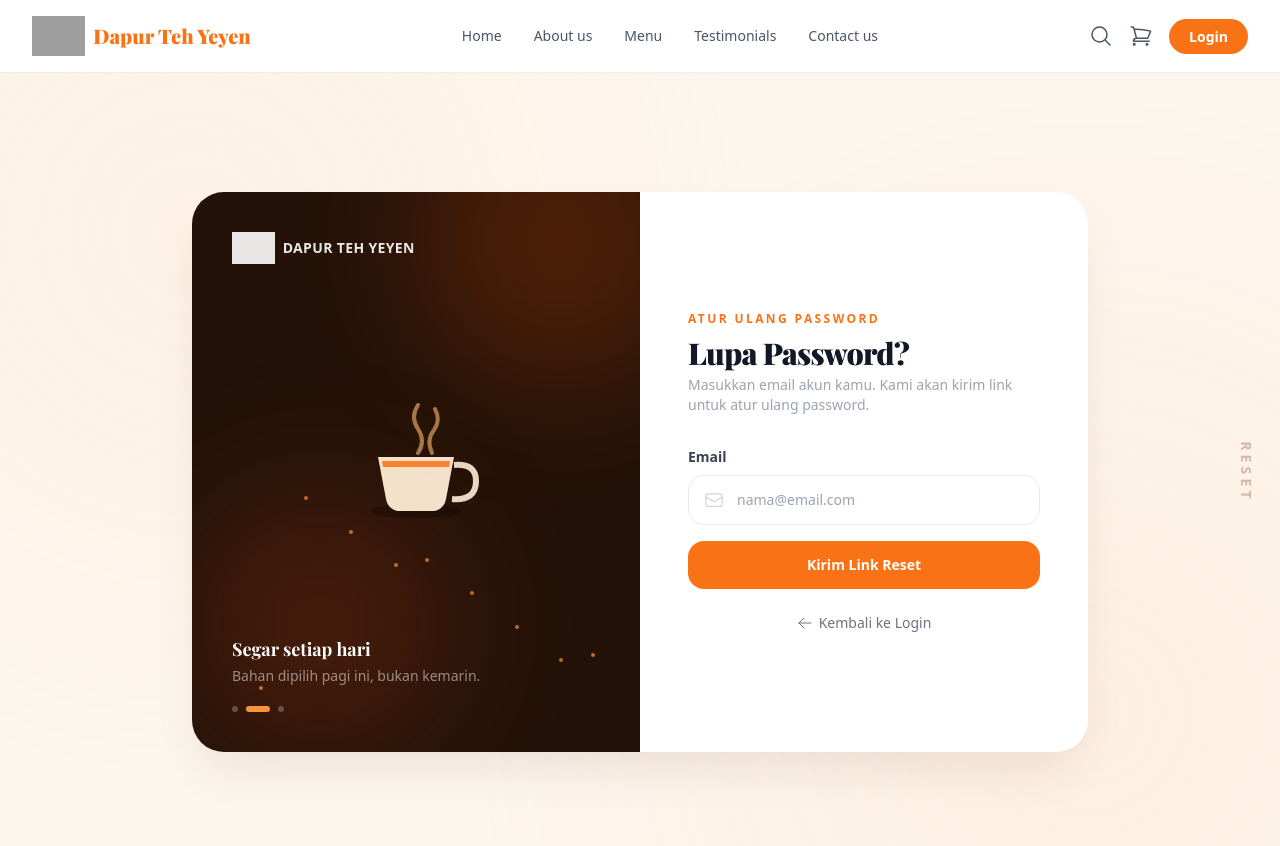
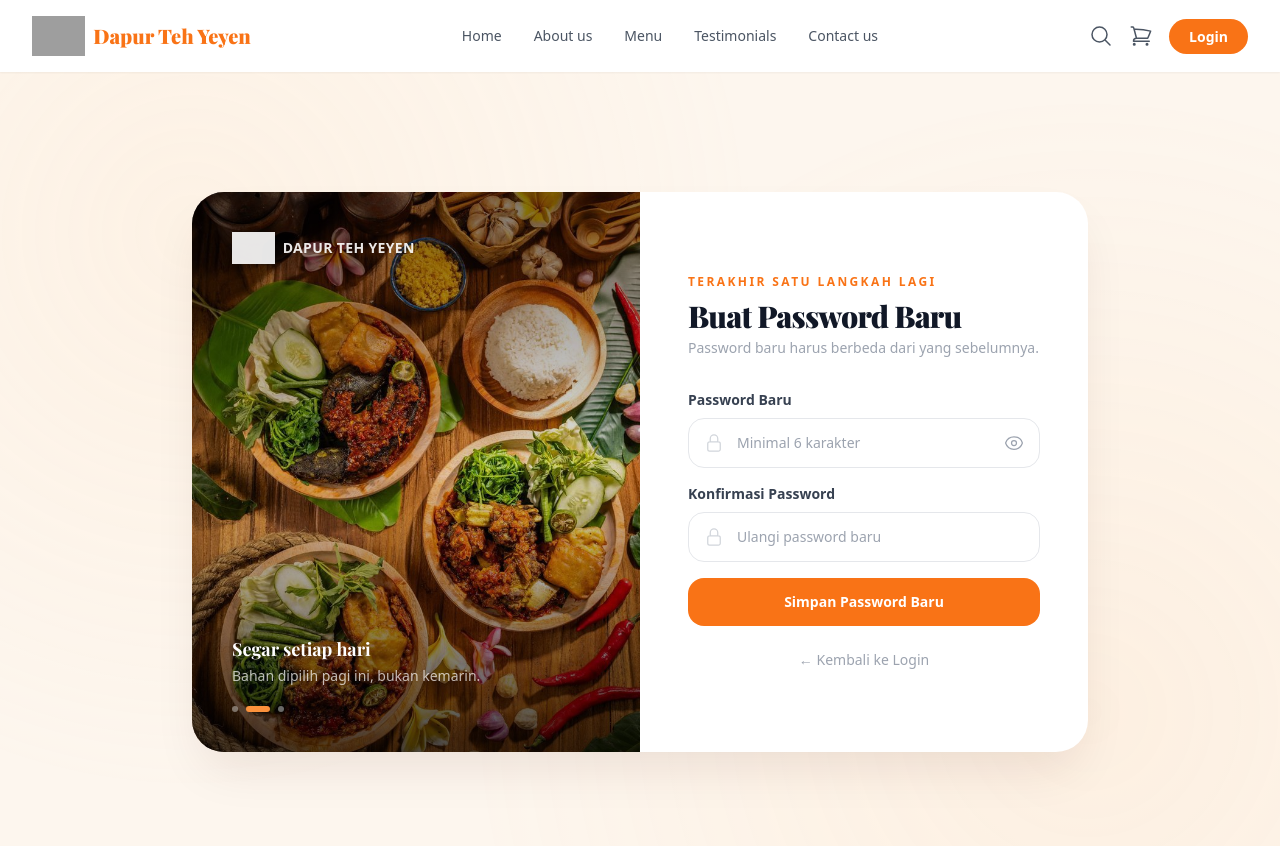
Before and after one commit to Fadia0504/web-dapurtehyeyen, a React (Vite) app: page /reset-password in a window 1280 px wide. Shown: the top 846 px of the page. Built offline with nearby package versions, Linux system fonts and the light colour scheme; grey boxes are pictures that could not be loaded.

Commit message:
new feature

```diff
--- a/src/pages/ForgotPassword.jsx
+++ b/src/pages/ForgotPassword.jsx
@@ -52,7 +52,7 @@ export default function ForgotPassword() {
   }
 
   return (
-    <AuthShell imageSide="left" edgeLabel="RESET">
+    <AuthShell imageSide="left">
       <Link to="/" className="inline-flex items-center gap-2 mb-8 self-start md:hidden">
         <img
           src="https://tgsrztwdaxkjyrerodnh.supabase.co/storage/v1/object/public/food-images/rawr.png"
--- a/src/pages/Login.jsx
+++ b/src/pages/Login.jsx
@@ -90,7 +90,7 @@ export default function Login() {
   }
 
   return (
-    <AuthShell imageSide="left" edgeLabel="MASUK">
+    <AuthShell imageSide="left">
       <Link to="/" className="inline-flex items-center gap-2 mb-8 self-start md:hidden">
         <img
           src="https://tgsrztwdaxkjyrerodnh.supabase.co/storage/v1/object/public/food-images/rawr.png"
--- a/src/pages/Register.jsx
+++ b/src/pages/Register.jsx
@@ -37,7 +37,7 @@ export default function Register() {
   }
 
   return (
-    <AuthShell imageSide="right" edgeLabel="DAFTAR">
+    <AuthShell imageSide="right">
       <div className="flex justify-between items-center mb-6 md:hidden">
         <Link to="/" className="flex items-center gap-2">
           <img src="https://tgsrztwdaxkjyrerodnh.supabase.co/storage/v1/object/public/food-images/rawr.png"
--- a/src/pages/ResetPassword.jsx
+++ b/src/pages/ResetPassword.jsx
@@ -1,109 +1,87 @@
 import { useState } from 'react'
-import { Link } from 'react-router-dom'
+import { useNavigate, Link } from 'react-router-dom'
 import { supabase } from '../lib/supabase'
 import Swal from 'sweetalert2'
-import { EnvelopeIcon, ArrowLeftIcon, CheckCircleIcon } from '@heroicons/react/24/outline'
+import { LockClosedIcon, EyeIcon, EyeSlashIcon } from '@heroicons/react/24/outline'
 import AuthShell from './auth/AuthShell'
 
-export default function ForgotPassword() {
-  const [email, setEmail] = useState('')
+// Dibuka lewat link di email "Lupa Password". Supabase otomatis membaca token
+// dari URL dan membuat sesi sementara, jadi di sini kita cukup panggil updateUser.
+export default function ResetPassword() {
+  const navigate = useNavigate()
+  const [password, setPassword] = useState('')
+  const [confirm, setConfirm] = useState('')
+  const [showPass, setShowPass] = useState(false)
   const [loading, setLoading] = useState(false)
-  const [sent, setSent] = useState(false)
+  const [error, setError] = useState('')
 
   const handleSubmit = async (e) => {
     e.preventDefault()
-    if (!email) {
-      Swal.fire({
-        icon: 'warning',
-        title: 'Email Kosong',
-        text: 'Masukkan email akun kamu terlebih dahulu.',
-        confirmButtonColor: '#f97316',
-      })
+    setError('')
+    if (!password || !confirm) { setError('Semua field wajib diisi!'); return }
+    if (password.length < 6) { setError('Password minimal 6 karakter!'); return }
+    if (password !== confirm) { setError('Password tidak cocok!'); return }
+
+    setLoading(true)
+    const { error: updateError } = await supabase.auth.updateUser({ password })
+    setLoading(false)
+
+    if (updateError) {
+      setError(updateError.message || 'Link reset sudah tidak valid, coba minta link baru.')
       return
     }
 
-    setLoading(true)
-    try {
-      const { error } = await supabase.auth.resetPasswordForEmail(email, {
-        redirectTo: `${window.location.origin}/reset-password`,
-      })
-      if (error) {
-        Swal.fire({
-          icon: 'error',
-          title: 'Gagal Mengirim Email',
-          text: error.message || 'Terjadi kesalahan. Silakan coba lagi.',
+    await Swal.fire({
+      icon: 'success',
+      title: 'Password Berhasil Diubah',
+      text: 'Silakan login dengan password barumu.',
       confirmButtonColor: '#f97316',
+      timer: 2200,
+      timerProgressBar: true,
+      showConfirmButton: false,
       customClass: { popup: 'rounded-2xl' },
     })
-        return
-      }
-      setSent(true)
-    } catch (err) {
-      Swal.fire({
-        icon: 'error',
-        title: 'Terjadi Kesalahan',
-        text: err.message || 'Silakan coba beberapa saat lagi.',
-        confirmButtonColor: '#f97316',
-        customClass: { popup: 'rounded-2xl' },
-      })
-    } finally {
-      setLoading(false)
-    }
+    navigate('/login')
   }
 
   return (
-    <AuthShell imageSide="left" edgeLabel="RESET">
-      <Link to="/" className="inline-flex items-center gap-2 mb-8 self-start md:hidden">
-        <img
-          src="https://tgsrztwdaxkjyrerodnh.supabase.co/storage/v1/object/public/food-images/rawr.png"
-          alt="Logo" className="h-8 w-auto"
-        />
-        <span className="font-black text-orange-500 text-lg">Dapur Teh Yeyen</span>
-      </Link>
+    <AuthShell imageSide="left">
+      <p className="text-xs font-bold tracking-[0.2em] text-orange-500 mb-2">TERAKHIR SATU LANGKAH LAGI</p>
+      <h1 className="text-2xl md:text-3xl font-black text-gray-900 tracking-tight" style={{ fontFamily: 'Playfair Display, serif' }}>
+        Buat Password Baru
+      </h1>
+      <p className="text-gray-400 text-sm mt-1 mb-8">Password baru harus berbeda dari yang sebelumnya.</p>
 
-      {sent ? (
-        <div className="py-4">
-          <div className="w-14 h-14 bg-green-50 rounded-2xl flex items-center justify-center mb-6">
-            <CheckCircleIcon className="w-8 h-8 text-green-500" />
-          </div>
-          <h1 className="text-2xl font-black text-gray-900 tracking-tight mb-2" style={{ fontFamily: 'Playfair Display, serif' }}>
-            Cek Email Kamu
-          </h1>
-          <p className="text-gray-500 text-sm mb-1">
-            Link untuk atur ulang password sudah dikirim ke:
-          </p>
-          <p className="text-gray-800 font-semibold text-sm mb-6">{email}</p>
-          <p className="text-gray-400 text-xs mb-8">
-            Tidak menerima email? Cek folder spam, atau kirim ulang di bawah ini.
-          </p>
-          <button onClick={() => setSent(false)}
-            className="w-full border border-gray-200 text-gray-600 py-3.5 rounded-2xl font-semibold text-sm hover:bg-gray-50 transition">
-            Kirim Ulang
-          </button>
-          <Link to="/login" className="flex items-center justify-center gap-1.5 mt-6 text-sm text-orange-500 font-semibold hover:underline">
-            <ArrowLeftIcon className="w-4 h-4" /> Kembali ke Login
-          </Link>
-        </div>
-      ) : (
-        <>
-          <p className="text-xs font-bold tracking-[0.2em] text-orange-500 mb-2">ATUR ULANG PASSWORD</p>
-          <h1 className="text-2xl md:text-3xl font-black text-gray-900 tracking-tight" style={{ fontFamily: 'Playfair Display, serif' }}>
-            Lupa Password?
-          </h1>
-          <p className="text-gray-400 text-sm mt-1 mb-8">
-            Masukkan email akun kamu. Kami akan kirim link untuk atur ulang password.
-          </p>
+      {error && <p className="bg-red-50 text-red-500 text-sm px-4 py-3 rounded-xl mb-4">{error}</p>}
 
       <form onSubmit={handleSubmit} className="space-y-4">
         <div>
-              <label className="text-sm font-semibold text-gray-700 block mb-2">Email</label>
+          <label className="text-sm font-semibold text-gray-700 block mb-2">Password Baru</label>
           <div className="relative">
-                <EnvelopeIcon className="w-5 h-5 text-gray-300 absolute left-4 top-1/2 -translate-y-1/2" />
+            <LockClosedIcon className="w-5 h-5 text-gray-300 absolute left-4 top-1/2 -translate-y-1/2" />
             <input
-                  type="email"
-                  value={email}
-                  onChange={e => setEmail(e.target.value)}
-                  placeholder="nama@email.com"
+              type={showPass ? 'text' : 'password'}
+              value={password}
+              onChange={e => setPassword(e.target.value)}
+              placeholder="Minimal 6 karakter"
+              className="w-full border border-gray-200 rounded-2xl pl-12 pr-12 py-3.5 text-sm outline-none focus:border-orange-400 transition"
+            />
+            <button type="button" onClick={() => setShowPass(!showPass)}
+              className="absolute right-4 top-1/2 -translate-y-1/2 text-gray-400 hover:text-gray-600 transition">
+              {showPass ? <EyeSlashIcon className="w-5 h-5" /> : <EyeIcon className="w-5 h-5" />}
+            </button>
+          </div>
+        </div>
+
+        <div>
+          <label className="text-sm font-semibold text-gray-700 block mb-2">Konfirmasi Password</label>
+          <div className="relative">
+            <LockClosedIcon className="w-5 h-5 text-gray-300 absolute left-4 top-1/2 -translate-y-1/2" />
+            <input
+              type={showPass ? 'text' : 'password'}
+              value={confirm}
+              onChange={e => setConfirm(e.target.value)}
+              placeholder="Ulangi password baru"
               className="w-full border border-gray-200 rounded-2xl pl-12 pr-4 py-3.5 text-sm outline-none focus:border-orange-400 transition"
             />
           </div>
@@ -112,17 +90,15 @@ export default function ForgotPassword() {
         <button type="submit" disabled={loading}
           className="w-full bg-orange-500 text-white py-3.5 rounded-2xl font-bold text-sm hover:bg-orange-600 transition disabled:opacity-50 flex items-center justify-center gap-2 mt-2">
           {loading
-                ? <><div className="w-4 h-4 border-2 border-white border-t-transparent rounded-full animate-spin" /> Mengirim...</>
-                : 'Kirim Link Reset'
+            ? <><div className="w-4 h-4 border-2 border-white border-t-transparent rounded-full animate-spin" /> Menyimpan...</>
+            : 'Simpan Password Baru'
           }
         </button>
       </form>
 
-          <Link to="/login" className="flex items-center justify-center gap-1.5 mt-6 text-sm text-gray-500 hover:text-orange-500 transition">
-            <ArrowLeftIcon className="w-4 h-4" /> Kembali ke Login
-          </Link>
-        </>
-      )}
+      <p className="text-center text-sm text-gray-400 mt-6">
+        <Link to="/login" className="hover:text-orange-500 transition">← Kembali ke Login</Link>
+      </p>
     </AuthShell>
   )
 }
--- a/src/pages/auth/AuthImagePanel.jsx
+++ b/src/pages/auth/AuthImagePanel.jsx
@@ -1,13 +1,14 @@
 import { useEffect, useState } from 'react'
+import foodImage from '../../assets/fotoLogin.jpeg'
 
-// Tagline slides for the dark panel. Each slide pairs a short line with the dot indicator below it.
+// Tagline slides for the photo panel. Each slide pairs a short line with the dot indicator below it.
 const SLIDES = [
   { title: 'Dari dapur ke meja makanmu', sub: 'Dipesan online, disiapkan dengan hangat.' },
   { title: 'Segar setiap hari', sub: 'Bahan dipilih pagi ini, bukan kemarin.' },
   { title: 'Rasa rumah, disajikan cepat', sub: 'Pantau pesananmu sampai ke depan pintu.' },
 ]
 
-export default function AuthImagePanel() {
+export default function AuthImagePanel({ imageSrc = foodImage }) {
   const [active, setActive] = useState(0)
 
   useEffect(() => {
@@ -16,45 +17,17 @@ export default function AuthImagePanel() {
   }, [])
 
   return (
-    <div className="relative hidden md:flex flex-col justify-between overflow-hidden bg-[#241208] p-10 min-h-[560px]">
-      <style>{`
-        @keyframes steam-rise {
-          0%   { transform: translateY(0) scaleX(1); opacity: 0; }
-          15%  { opacity: .55; }
-          50%  { transform: translateY(-34px) scaleX(1.25); opacity: .35; }
-          100% { transform: translateY(-72px) scaleX(1.5); opacity: 0; }
-        }
-        .steam-thread { animation: steam-rise 3.6s ease-in-out infinite; transform-origin: bottom center; }
-        .steam-thread.d2 { animation-delay: 1.1s; }
-        .steam-thread.d3 { animation-delay: 2.2s; }
-        @keyframes ember-drift {
-          0%   { transform: translate(0,0); opacity: 0; }
-          20%  { opacity: .8; }
-          100% { transform: translate(var(--dx), -140px); opacity: 0; }
-        }
-        .ember { animation: ember-drift 5.5s ease-in infinite; }
-      `}</style>
-
-      {/* background glow */}
-      <div className="pointer-events-none absolute -top-24 -right-16 w-72 h-72 rounded-full bg-orange-600/20 blur-3xl" />
-      <div className="pointer-events-none absolute bottom-0 left-0 w-64 h-64 rounded-full bg-orange-900/40 blur-3xl" />
-
-      {/* embers */}
-      {[...Array(10)].map((_, i) => (
-        <span
-          key={i}
-          className="ember pointer-events-none absolute w-1 h-1 rounded-full bg-orange-400/70"
-          style={{
-            left: `${8 + ((i * 37) % 84)}%`,
-            bottom: `${10 + ((i * 23) % 40)}%`,
-            animationDelay: `${(i * 0.6) % 5.5}s`,
-            '--dx': `${(i % 2 === 0 ? 1 : -1) * (10 + (i * 5) % 30)}px`,
-          }}
-        />
-      ))}
+    <div className="relative hidden md:flex flex-col justify-between overflow-hidden min-h-[560px]">
+      <img
+        src={imageSrc}
+        alt="Hidangan Dapur Teh Yeyen"
+        className="absolute inset-0 w-full h-full object-cover"
+      />
+      {/* gradient overlay so the text stays readable on top of the photo */}
+      <div className="absolute inset-0 bg-gradient-to-b from-black/50 via-black/10 to-black/70" />
 
       {/* brand mark */}
-      <div className="relative z-10 flex items-center gap-2">
+      <div className="relative z-10 p-10 flex items-center gap-2">
         <img
           src="https://tgsrztwdaxkjyrerodnh.supabase.co/storage/v1/object/public/food-images/rawr.png"
           alt="Dapur Teh Yeyen"
@@ -63,38 +36,19 @@ export default function AuthImagePanel() {
         <span className="font-black text-white/90 text-sm tracking-wide">DAPUR TEH YEYEN</span>
       </div>
 
-      {/* signature: teacup with rising steam */}
-      <div className="relative z-10 flex-1 flex items-center justify-center py-8">
-        <svg width="180" height="180" viewBox="0 0 180 180" fill="none">
-          <ellipse cx="90" cy="150" rx="46" ry="7" fill="#000" opacity="0.25" />
-          <path d="M52 96 h76 l-8 42 a14 14 0 0 1-14 12 H74 a14 14 0 0 1-14-12 Z" fill="#FFEDD5" opacity="0.95" />
-          <path d="M56 100 h68 l-1 6 H57 Z" fill="#f97316" opacity="0.85" />
-          <path d="M128 104 q22-2 22 16 q0 20-24 18" stroke="#FFEDD5" strokeWidth="6" fill="none" opacity="0.9" />
-          <g className="steam-thread" opacity="0.6">
-            <path d="M76 92 q-8-14 0-26 q8-12 0-24" stroke="#FDBA74" strokeWidth="4" strokeLinecap="round" fill="none" />
-          </g>
-          <g className="steam-thread d2" opacity="0.6">
-            <path d="M92 92 q8-12 0-24 q-8-12 0-24" stroke="#FDBA74" strokeWidth="4" strokeLinecap="round" fill="none" />
-          </g>
-          <g className="steam-thread d3" opacity="0.6">
-            <path d="M106 92 q-6-13 2-23 q7-10 1-21" stroke="#FDBA74" strokeWidth="4" strokeLinecap="round" fill="none" />
-          </g>
-        </svg>
-      </div>
-
       {/* rotating tagline + dots */}
-      <div className="relative z-10">
-        <p className="text-white font-bold text-lg leading-snug" style={{ fontFamily: 'Playfair Display, serif' }}>
+      <div className="relative z-10 p-10">
+        <p className="text-white font-bold text-lg leading-snug drop-shadow-sm" style={{ fontFamily: 'Playfair Display, serif' }}>
           {SLIDES[active].title}
         </p>
-        <p className="text-white/50 text-sm mt-1 mb-5">{SLIDES[active].sub}</p>
+        <p className="text-white/70 text-sm mt-1 mb-5">{SLIDES[active].sub}</p>
         <div className="flex gap-2">
           {SLIDES.map((_, i) => (
             <button
               key={i}
               onClick={() => setActive(i)}
               aria-label={`Slide ${i + 1}`}
-              className={`h-1.5 rounded-full transition-all ${i === active ? 'w-6 bg-orange-400' : 'w-1.5 bg-white/25'}`}
+              className={`h-1.5 rounded-full transition-all ${i === active ? 'w-6 bg-orange-400' : 'w-1.5 bg-white/40'}`}
             />
           ))}
         </div>
--- a/src/pages/auth/AuthShell.jsx
+++ b/src/pages/auth/AuthShell.jsx
@@ -1,24 +1,12 @@
 import AuthImagePanel from './AuthImagePanel'
 
-// imageSide: 'left' | 'right' — which side the dark image panel sits on.
-// edgeLabel: short word printed vertically on the outer edge, opposite the image panel.
-export default function AuthShell({ imageSide = 'left', edgeLabel, children }) {
+// imageSide: 'left' | 'right' — which side the photo panel sits on.
+export default function AuthShell({ imageSide = 'left', children }) {
   return (
     <div className="min-h-screen relative flex items-center justify-center px-4 py-10 bg-[#fdf6ee] overflow-hidden">
       {/* ambient texture */}
       <div className="pointer-events-none absolute inset-0 opacity-[0.4]"
         style={{ background: 'radial-gradient(circle at 15% 20%, #fed7aa55, transparent 45%), radial-gradient(circle at 85% 80%, #fdba7444, transparent 50%)' }} />
-
-      {edgeLabel && (
-        <span
-          className={`hidden lg:block absolute top-1/2 -translate-y-1/2 text-orange-900/30 font-black text-sm tracking-[0.3em] select-none ${
-            imageSide === 'left' ? 'right-6' : 'left-6'
-          }`}
-          style={{ writingMode: 'vertical-rl' }}
-        >
-          {edgeLabel}
-        </span>
-      )}
 
       <div className="relative w-full max-w-4xl grid grid-cols-1 md:grid-cols-2 rounded-[2rem] overflow-hidden shadow-2xl shadow-orange-950/10 bg-white">
         <div className={imageSide === 'left' ? 'order-1' : 'order-1 md:order-2'}>
```
Also changed, not shown: src/assets/fotoLogin.jpeg (added). Lines whose indentation alone changed are shown as unchanged.
